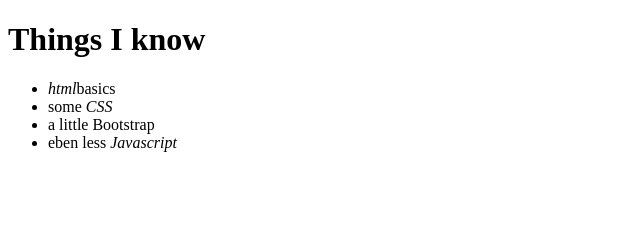
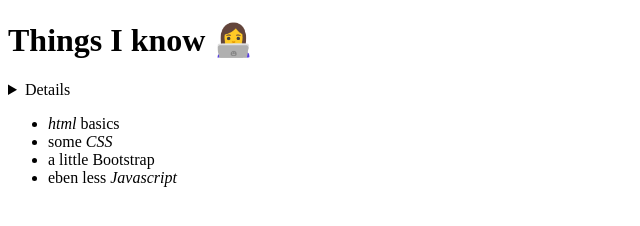
Before and after one commit to lauravikanis/HTML-Playground, a plain HTML site: page index.html in a window 1280 px wide. Shown: the whole page, without its empty margins (0-640 px from the left). Drawn offline with Linux system fonts and the light colour scheme.

Commit message:
add favicon + emojis + details

```diff
--- a/index.html
+++ b/index.html
@@ -2,15 +2,20 @@
 <html lang="en">
 <head>
   <meta charset="utf-8">
+  <link rel="icon" href="favicon.ico" />
   <title>A new Title</title>
 
 
 </head>
 
         <body>
-<h1> Things I know </h1>
+<h1> Things I know 👩‍💻</h1>
+<details>
+  <summary>Details</summary>
+ There is quite a lot 🤩🤩🤩
+</details>
 <ul>
-    <li><em>html</em>basics</li>
+    <li><em>html</em> basics</li>
     <li>some <em>CSS</em></li>
     <li>a little Bootstrap</li>
     <li>eben less <em>Javascript</em></li>
```
Also changed, not shown: favicon.ico (added).
